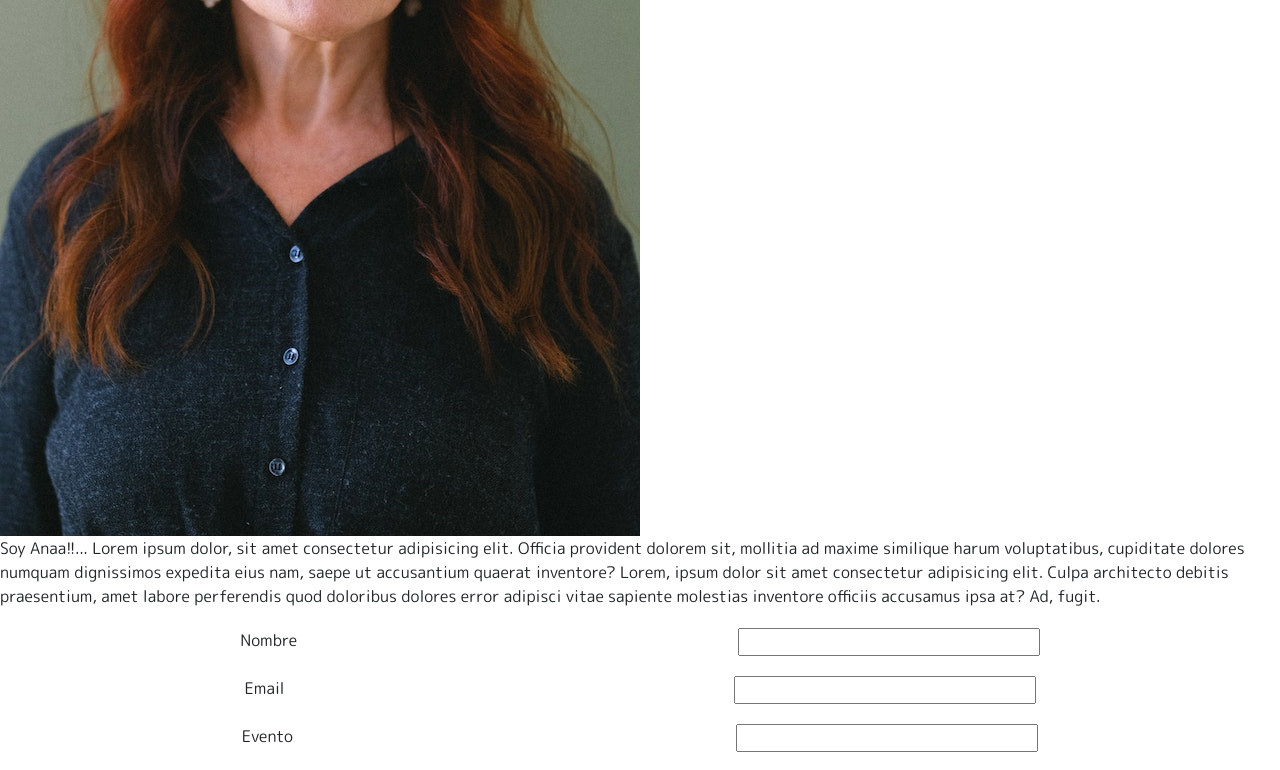
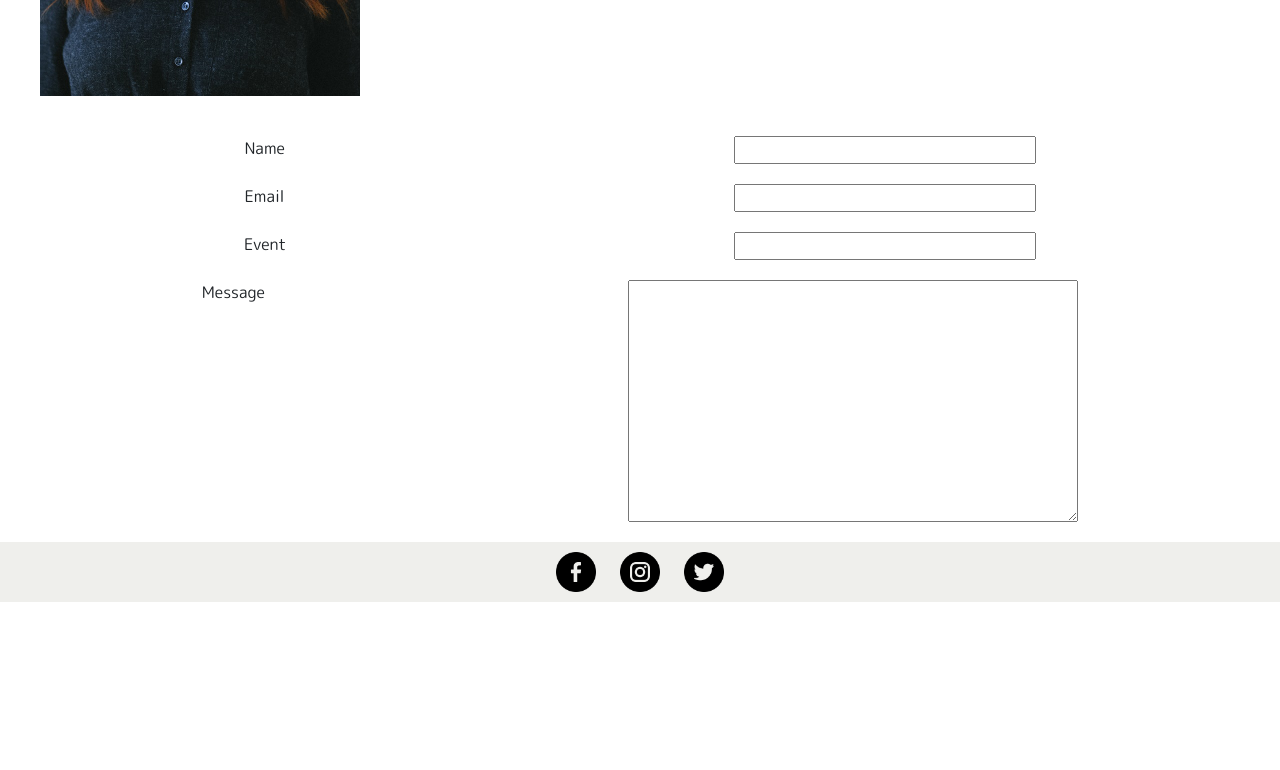
Before and after one commit to nahuelkrzeczkowski/proyecto-coder, a website: page pages/acercademi.html in a window 1280 px wide. Shown: the part 480-1250 px from the top of the page. After the commit the page ends 1082 px from the top, so only its background shows below. Drawn offline with nearby package versions, Linux system fonts and the light colour scheme; files that its build step writes are made by us from their sources.

Commit message:
actualizando

```diff
--- a/css/backup.css
+++ b/css/backup.css
@@ -100,7 +100,6 @@ footer img {
 .presentacion{
     display: flex;
     justify-content: center;
-
 }
 
 .anna-retrato{
--- a/pages/acercademi.html
+++ b/pages/acercademi.html
@@ -8,7 +8,7 @@
     <link href="https://cdn.jsdelivr.net/npm/bootstrap@5.2.0/dist/css/bootstrap.min.css" rel="stylesheet"
     integrity="sha384-gH2yIJqKdNHPEq0n4Mqa/HGKIhSkIHeL5AyhkYV8i59U5AR6csBvApHHNl/vI1Bx" crossorigin="anonymous">
     <!--CSS-->
-    <link rel="stylesheet" href="../css/style.css">
+    <link rel="stylesheet" href="./css/style.css">
     <title>Anna Photos</title>
 </head>
 <body>
@@ -42,25 +42,23 @@
     <main>
         <section class="presentacion">
             <img src="../img/acerca-de-mi.jpg" alt="anna" class="anna-retrato">
-            <p class="descripcion"> Soy Anaa!!... Lorem ipsum dolor, sit amet consectetur adipisicing elit. Officia provident dolorem sit, mollitia ad maxime similique harum voluptatibus, cupiditate dolores numquam dignissimos expedita eius nam, saepe ut accusantium quaerat inventore? Lorem, ipsum dolor sit amet consectetur adipisicing elit. Culpa architecto debitis praesentium, amet labore perferendis quod doloribus dolores error adipisci vitae sapiente molestias inventore officiis accusamus ipsa at? Ad, fugit.
-            </p>
+            <p class="descripcion"> Anna Williams was born and raised in San Diego, California. Her curious, restless and creative personality encouraged her taking photos to everything she saw. Thanks to that, she discovered that photography would be his lifestyle and since then she never stopped taking pictures. The best ally of his work, is her sense of humor.</p>
         </section>
         <section>
-            <form action=""></form>
             <div>
-                    <label for="nombre">Nombre</label>
-                    <input type="text" name="nombre">
+                <label for="name">Name</label>
+                <input type="text" name="name">
             </div>
             <div>
                 <label for="email">Email</label>
                 <input type="email" name="email">
             </div>
             <div>
-                    <label for="evento">Evento</label>
-                    <input type="text" name="evento">
+                <label for="event">Event</label>
+                <input type="text" name="event">
             </div>
             <div>
-                    <p>Mensaje</p>
+                <p>Message</p>
                 <textarea name="" id="" cols="30" rows="10"></textarea>
             </div>
         </section>
--- a/scss/components/_footer.scss
+++ b/scss/components/_footer.scss
@@ -0,0 +1,11 @@
+footer {
+    background-color: rgba(224, 224, 217, 0.5);
+    display: flex;
+    justify-content: center;
+}
+
+footer img {
+    margin: 10px;
+    width: 40px;
+    height: 40px;
+}
--- a/scss/components/_header.scss
+++ b/scss/components/_header.scss
@@ -2,6 +2,6 @@
 
 header {
     header{
-        /*aca creo que no debería poner lo de  bootstrap no?*/
+
     }
 }
--- a/scss/components/_main.scss
+++ b/scss/components/_main.scss
@@ -1,3 +1,4 @@
+/*---INDEX---*/
 main {
     width: 100%;
     height: 100%;
@@ -34,3 +35,39 @@ main {
         }
     }
 }
+
+/*---ACERCA DE MI---*/
+.presentacion{
+    display: flex;
+    justify-content: center;
+}
+
+.anna-retrato{
+    width: 320px;
+    height: 480px;
+    margin: 40px 20px 20px 40px;
+}
+
+.descripcion{
+    margin: 40px;
+    display: flex;
+    align-items: center;
+}
+
+
+
+
+
+/*---BLOG---*/
+
+
+
+
+
+/*---BODAS---*/
+
+
+
+
+
+/*---RETRATOS---*/
```
Also changed, not shown: index.html (+4 -5 lines), pages/blog.html (+1 -1 lines), pages/bodas.html (+1 -1 lines), pages/retratos.html (+1 -1 lines), css/style.css, scss/style.scss (line endings or trailing spaces), 1 other file. Lines whose indentation alone changed are shown as unchanged.
